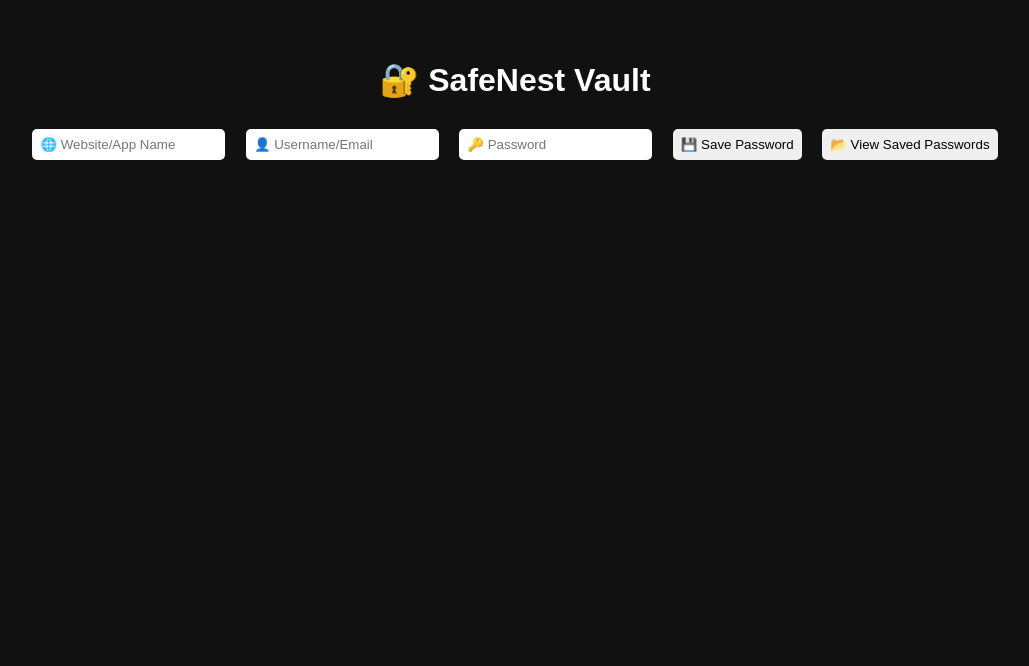
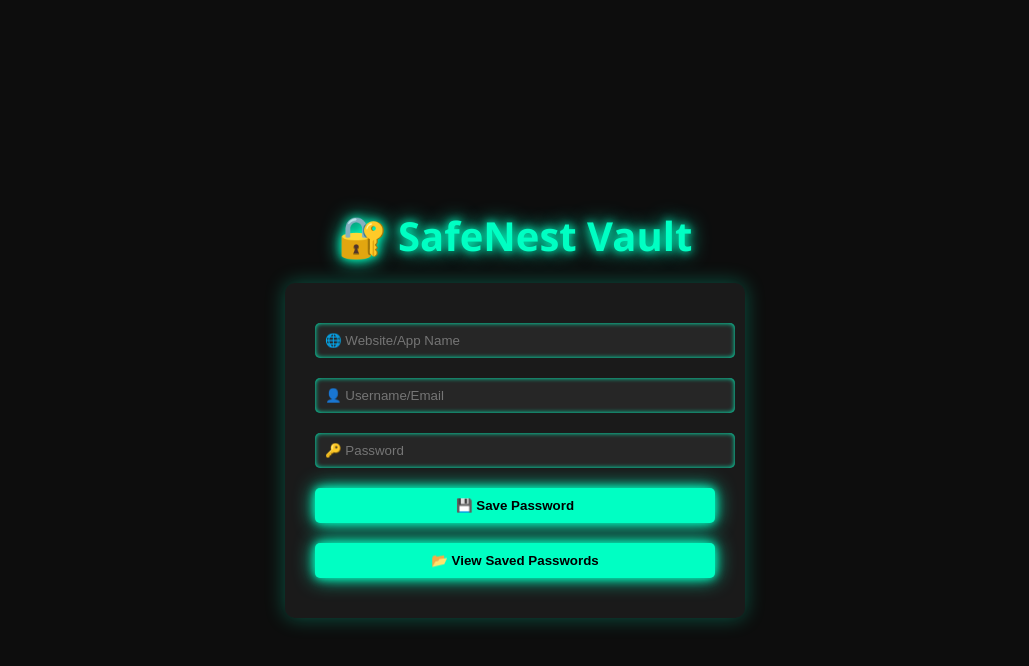
Before and after one commit to cschaitonno/SafeNest, a plain HTML site: page index.html in a window 1280 px wide. Shown: the whole page, without its empty margins (125-1154 px from the left). Drawn offline with Linux system fonts and the light colour scheme.

Commit message:
style.css

```diff
--- a/style.css
+++ b/style.css
@@ -1,14 +1,66 @@
 body {
-  background: #111;
+  margin: 0;
+  padding: 0;
+  font-family: 'Segoe UI', Tahoma, Geneva, Verdana, sans-serif;
+  background-color: #0d0d0d;
   color: #fff;
-  font-family: sans-serif;
-  text-align: center;
-  padding: 2rem;
+  display: flex;
+  justify-content: center;
+  align-items: center;
+  height: 100vh;
+  flex-direction: column;
 }
 
-input, button {
-  padding: 0.5rem;
-  margin: 0.5rem;
+h1 {
+  font-size: 2.5em;
+  color: #00ffc3;
+  text-shadow: 0 0 10px #00ffc3, 0 0 20px #00ffc3;
+  margin-bottom: 20px;
+}
+
+.container {
+  background-color: #1a1a1a;
+  border-radius: 10px;
+  padding: 30px;
+  box-shadow: 0 0 20px rgba(0, 255, 195, 0.3);
+  width: 90%;
+  max-width: 400px;
+}
+
+input {
+  width: 100%;
+  padding: 10px;
+  margin: 10px 0;
+  border: none;
   border-radius: 5px;
+  background-color: #262626;
+  color: #fff;
+  box-shadow: inset 0 0 5px #00ffc3;
+}
+
+button {
+  width: 100%;
+  padding: 10px;
+  margin: 10px 0;
   border: none;
+  border-radius: 5px;
+  background-color: #00ffc3;
+  color: #000;
+  font-weight: bold;
+  cursor: pointer;
+  box-shadow: 0 0 10px #00ffc3, 0 0 20px #00ffc3;
+  transition: 0.3s;
 }
+
+button:hover {
+  background-color: #00bfa1;
+  box-shadow: 0 0 15px #00ffc3, 0 0 30px #00ffc3;
+}
+
+.password-entry {
+  background-color: #262626;
+  margin-top: 10px;
+  padding: 10px;
+  border-radius: 5px;
+  box-shadow: 0 0 10px rgba(0, 255, 195, 0.1);
+}
```
